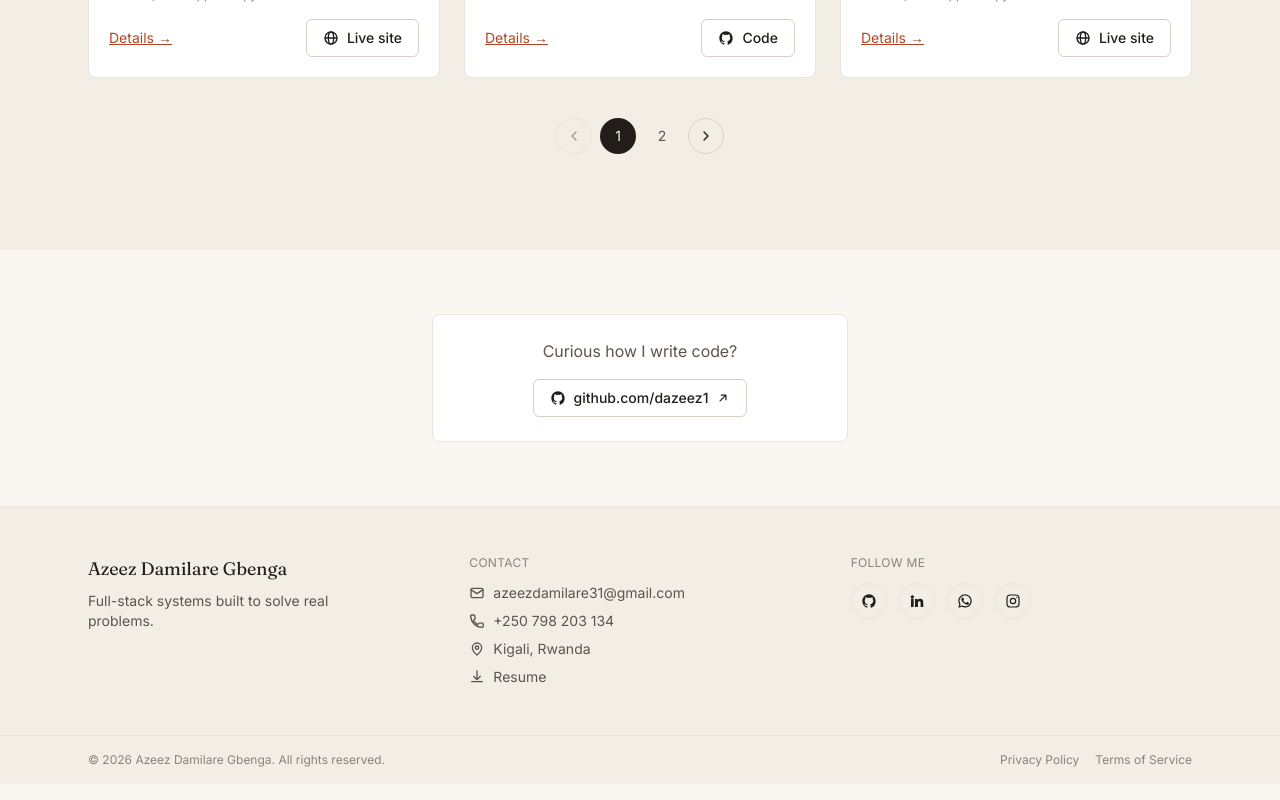
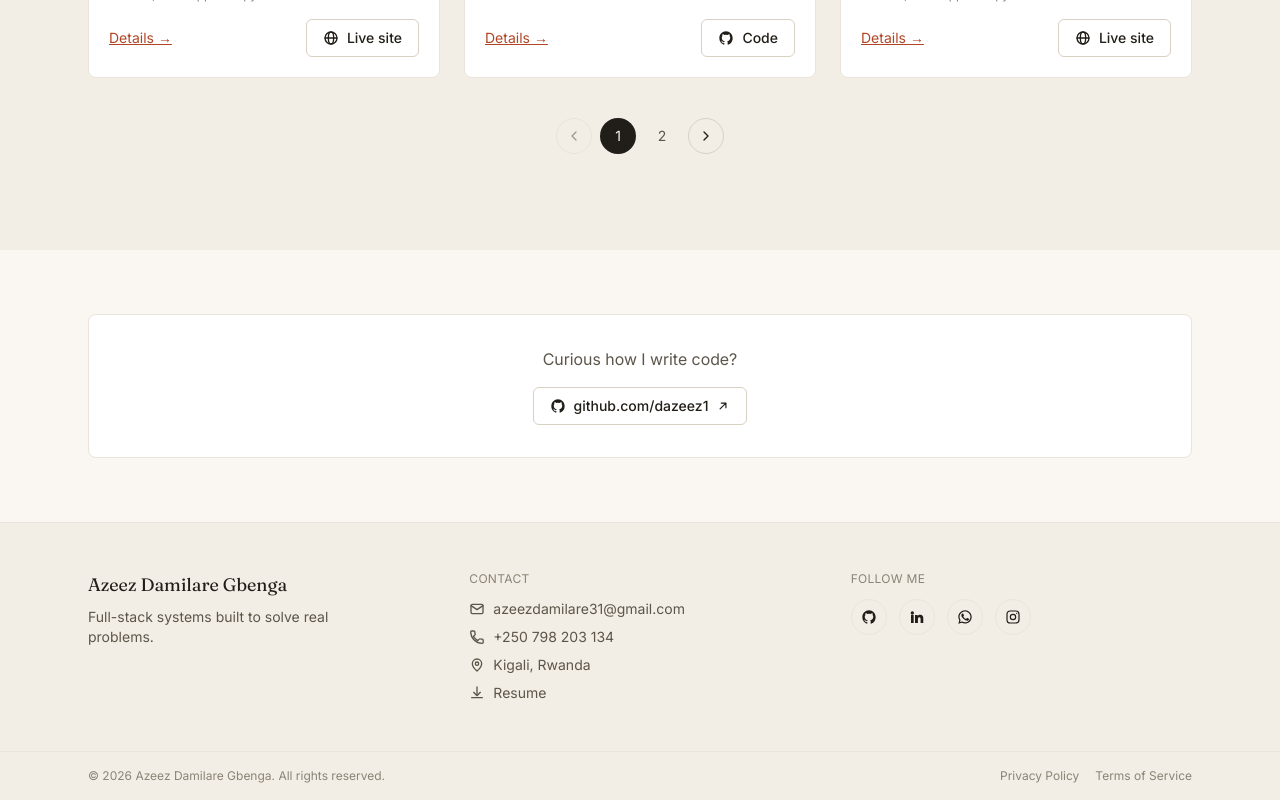
Before and after one commit to dazeez1/portfolio, a React (Vite) app in the folder frontend/: page /portfolio in a window 1280 px wide. Shown: the part 2131-2931 px from the top of the page. Built offline with nearby package versions, Linux system fonts and the light colour scheme.

Commit message:
fix: github note card matches navbar width

```diff
--- a/frontend/src/pages/Portfolio.tsx
+++ b/frontend/src/pages/Portfolio.tsx
@@ -371,8 +371,8 @@ export default function Portfolio() {
 
         {/* GitHub note */}
         <section className="bg-bg py-12 md:py-16">
-          <Container className="flex justify-center">
-            <div className="flex w-full max-w-[26rem] flex-col items-center rounded-lg border border-border bg-surface p-6 text-center">
+          <Container>
+            <div className="flex w-full flex-col items-center rounded-lg border border-border bg-surface p-6 text-center md:p-8">
               <p className="font-sans text-base text-text-secondary">
                 {githubNote.lead}
               </p>
```
